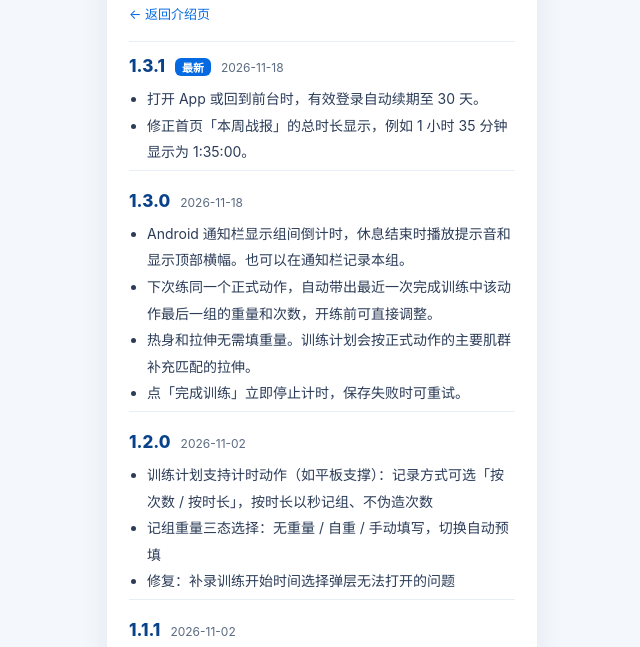
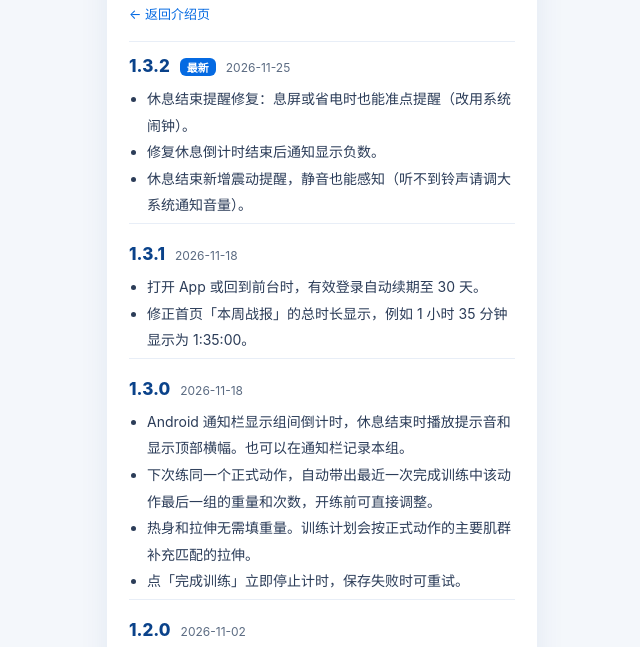
Before and after one commit to LanceJohnson45/tanjian-app, a plain HTML site: page changelog.html in a window 1280 px wide. Shown: the part 91-738 px from the top of the page, without its empty margins (318-958 px from the left). Drawn offline with Linux system fonts and the light colour scheme.

Commit message:
release: v1.3.2+7 更新日志与版本清单

```diff
--- a/changelog.html
+++ b/changelog.html
@@ -40,7 +40,17 @@
     <!-- 每次发版：在 hr 之后、上一版本之前追加一节 -->
 
     <div class="ver-head">
-      <span class="ver">1.3.1</span><span class="latest-badge">最新</span><span class="date">2026-11-18</span>
+      <span class="ver">1.3.2</span><span class="latest-badge">最新</span><span class="date">2026-11-25</span>
+    </div>
+    <ul>
+      <li>休息结束提醒修复：息屏或省电时也能准点提醒（改用系统闹钟）。</li>
+      <li>修复休息倒计时结束后通知显示负数。</li>
+      <li>休息结束新增震动提醒，静音也能感知（听不到铃声请调大系统通知音量）。</li>
+    </ul>
+    <hr>
+
+    <div class="ver-head">
+      <span class="ver">1.3.1</span><span class="date">2026-11-18</span>
     </div>
     <ul>
       <li>打开 App 或回到前台时，有效登录自动续期至 30 天。</li>
```
